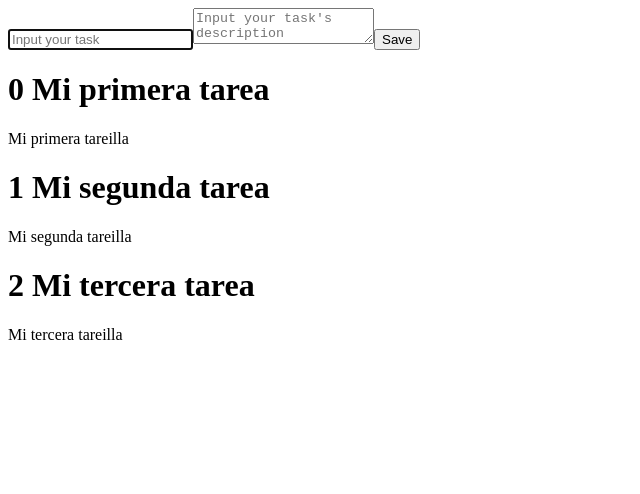
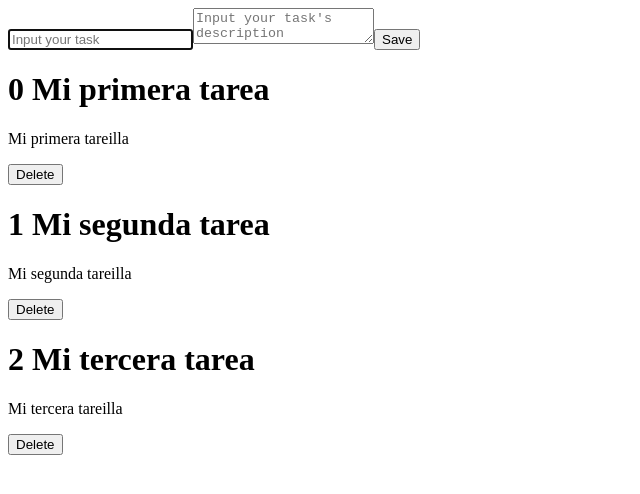
Before and after one commit to sduenasg/react-task-app, a React (Vite) app: page / in a window 1280 px wide. Shown: the top 494 px of the page, without its empty margins (0-640 px from the left). Built offline with nearby package versions, Linux system fonts and the light colour scheme.

Commit message:
Delete task implemented

```diff
--- a/src/App.jsx
+++ b/src/App.jsx
@@ -13,13 +13,23 @@
   }, []);
 
   function createTask(task) {
-    setTasks([...tasks, { ...task, id: tasks.length}]); //append task to the list
+    setTasks([...tasks, { ...task, id: tasks.length }]); //append task to the list
+  }
+
+  function deleteTask(taskId) {
+    setTasks(
+      tasks.filter((task) => {
+        if (task.id !== taskId) {
+          return task;
+        }
+      })
+    ); //append task to the list
   }
 
   return (
     <div>
       <TaskForm createTask={createTask} />
-      <TaskList tasks={tasks} />
+      <TaskList tasks={tasks} deleteTask={deleteTask} />
     </div>
   );
 }
--- a/src/components/TaskCard.jsx
+++ b/src/components/TaskCard.jsx
@@ -1,12 +1,17 @@
 import React from "react";
 
-function TaskCard({task}) {
+function TaskCard({ task, deleteTask }) {
+  function showAlert() {
+    // alert("Deleting "+ task.id);
+  }
+
   return (
     <div>
       <h1>
         {task.id} {task.title}
       </h1>
       <p>{task.description}</p>
+      <button onClick={() => deleteTask(task.id)}>Delete</button>
     </div>
   );
 }
--- a/src/components/TaskList.jsx
+++ b/src/components/TaskList.jsx
@@ -1,7 +1,6 @@
 import TaskCard from "./TaskCard";
 
-function TaskList({tasks}) {
-
+function TaskList({ tasks, deleteTask }) {
   if (tasks.length === 0) {
     return <h1>No tasks yet</h1>;
   }
@@ -9,7 +8,7 @@
   return (
     <div>
       {tasks.map((task) => (
-        <TaskCard key = {task.id} task={task} />
+        <TaskCard key={task.id} task={task} deleteTask={deleteTask} />
       ))}
     </div>
   );
```
